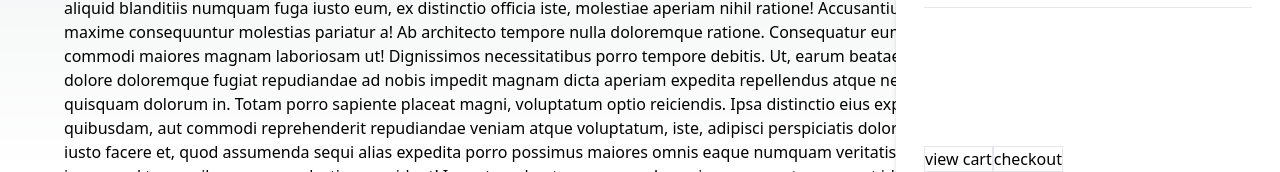
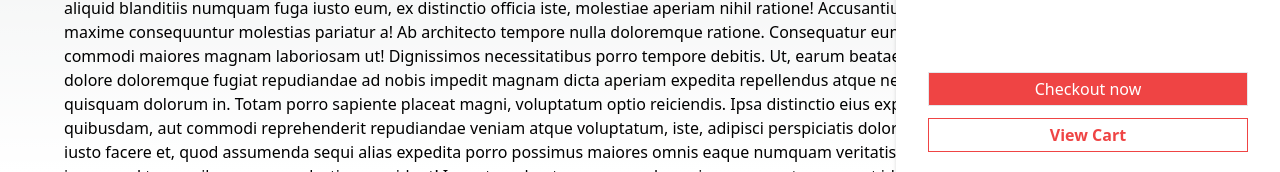
Before and after one commit to MdMuzahid07/Bazar-ecommerce, a Next.js app: page / in a window 1280 px wide. Both pictures are taken after a click on the button "10". Shown: the part 628-800 px from the top of the page. Built offline with nearby package versions, Linux system fonts and the light colour scheme.

Commit message:
SidebarCart, and ProductCartCard component UI complete

```diff
--- a/src/Cart/SidebarCart.js
+++ b/src/Cart/SidebarCart.js
@@ -15,7 +15,7 @@ const SidebarCart = ({ isCartOpen, toggleSidebarCart }) => {
     ];
 
     return (
-        <section className="min-h-screen w-full lg:w-72 xl:w-96 bg-white drop-shadow fixed top-0 right-0 z-50 p-7 animate__animated animate__slideInRight">
+        <section className="min-h-screen w-full lg:w-72 xl:w-96 bg-white drop-shadow fixed top-0 right-0 z-50 p-5 animate__animated animate__slideInRight">
             <div className="flex items-center justify-between mb-3">
                 <p className="text-lg flex items-center"><AiOutlineShopping style={{ fontSize: "25px", marginRight: "5px" }} /> <span><small>3 items</small></span></p>
                 <button onClick={toggleSidebarCart} className="btn btn-sm rounded-none"><AiOutlineClose /></button>
@@ -26,10 +26,11 @@ const SidebarCart = ({ isCartOpen, toggleSidebarCart }) => {
                     product?.map((product) => <ProductCartCard key={product._id} product={product} />)
                 }
             </div>
-            <div>
-                <div className="absolute bottom-0">
-                    <button className="border">view cart</button>
-                    <button className="border">checkout</button>
+            <div className="flex justify-center">
+                <div className="absolute bottom-5">
+                    <button className="border bg-red-500 text-white p-1 w-80 mb-3">Checkout now</button>
+                    <br />
+                    <button className="border border-red-500 p-1 w-80 font-bold text-red-500">View Cart</button>
                 </div>
             </div>
         </section>
```
